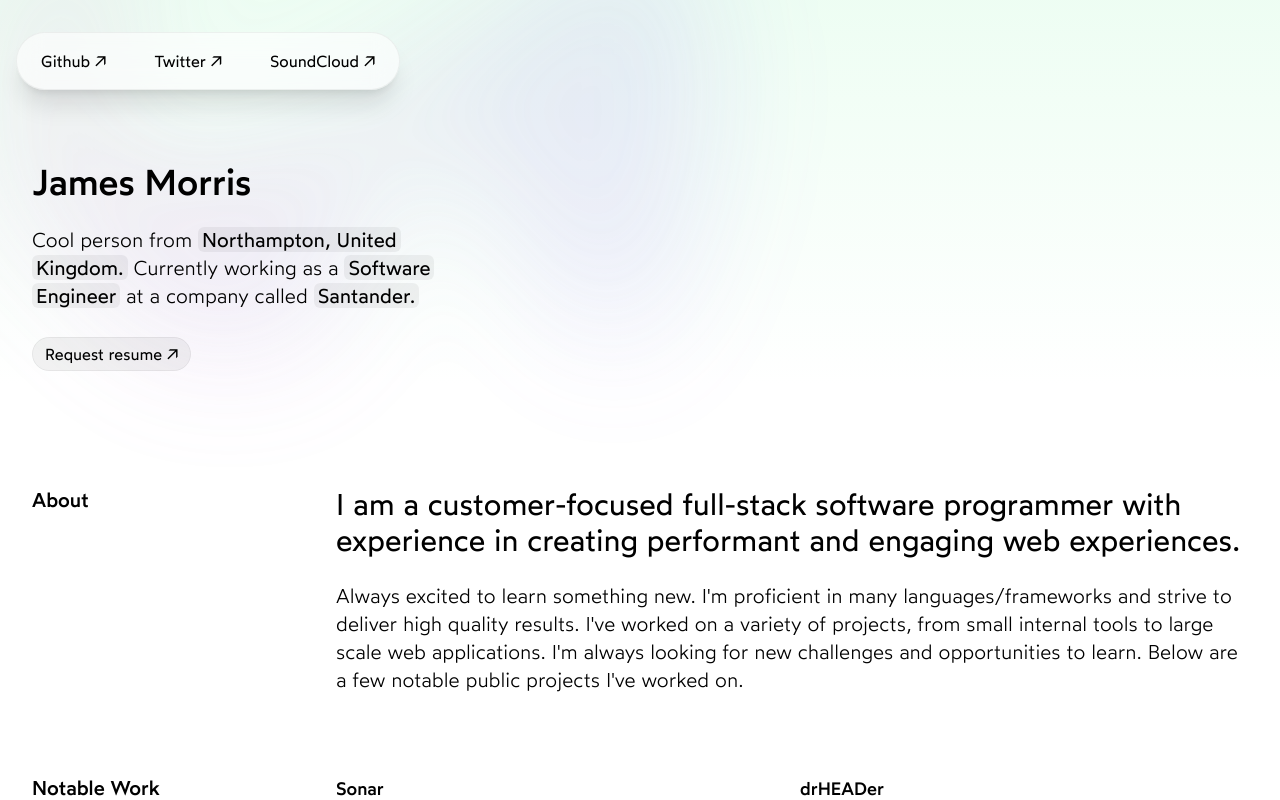
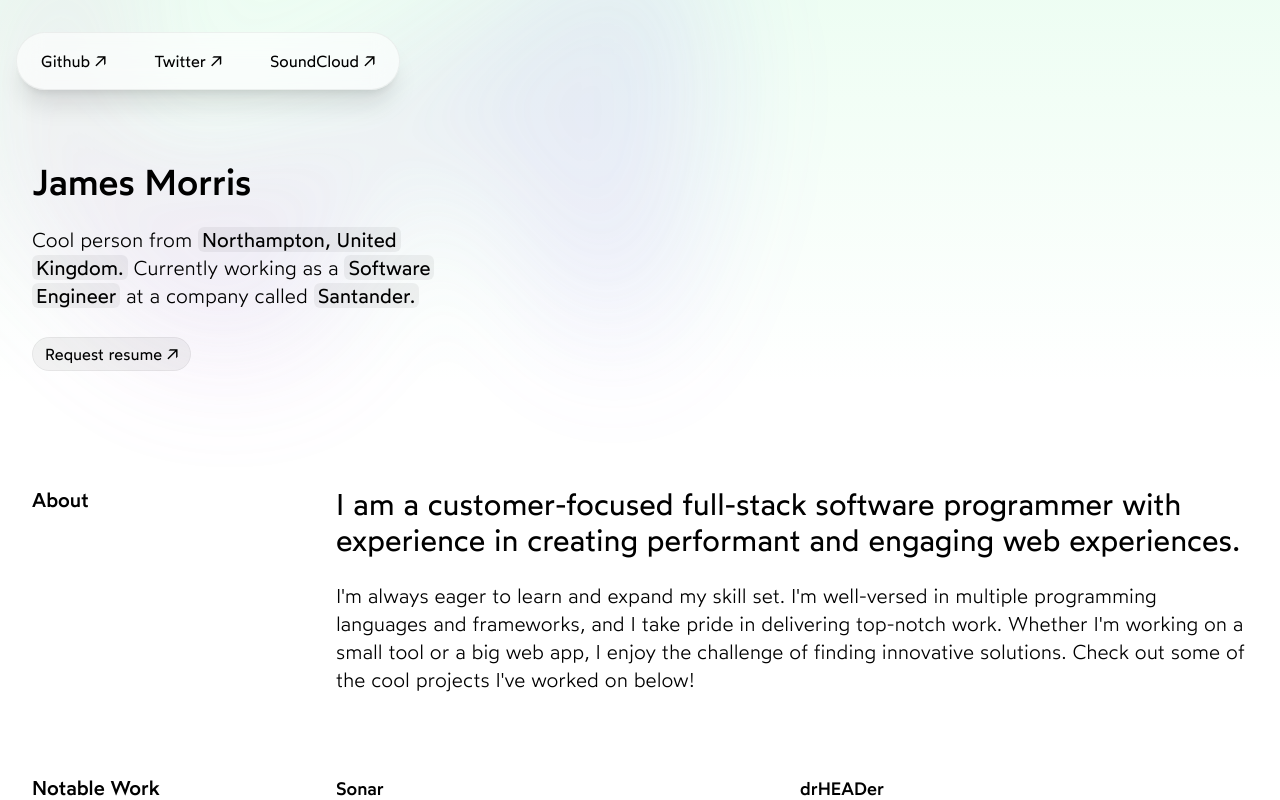
Before and after one commit to actuallyjamez/me, a SvelteKit app: page / in a window 1280 px wide. Shown: the top 800 px of the page. Built offline with nearby package versions, Linux system fonts and the light colour scheme.

Commit message:
update copy

```diff
--- a/src/routes/+page.svelte
+++ b/src/routes/+page.svelte
@@ -134,10 +134,10 @@
 		and engaging web experiences.
 	</p>
 	<p class="mt-6 text-lg font-light xl:text-xl">
-		Always excited to learn something new. I'm proficient in many languages/frameworks and strive to
-		deliver high quality results. I've worked on a variety of projects, from small internal tools to
-		large scale web applications. I'm always looking for new challenges and opportunities to learn.
-		Below are a few notable public projects I've worked on.
+		I'm always eager to learn and expand my skill set. I'm well-versed in multiple programming
+		languages and frameworks, and I take pride in delivering top-notch work. Whether I'm working on
+		a small tool or a big web app, I enjoy the challenge of finding innovative solutions. Check out
+		some of the cool projects I've worked on below!
 	</p>
 </Section>
 
```
